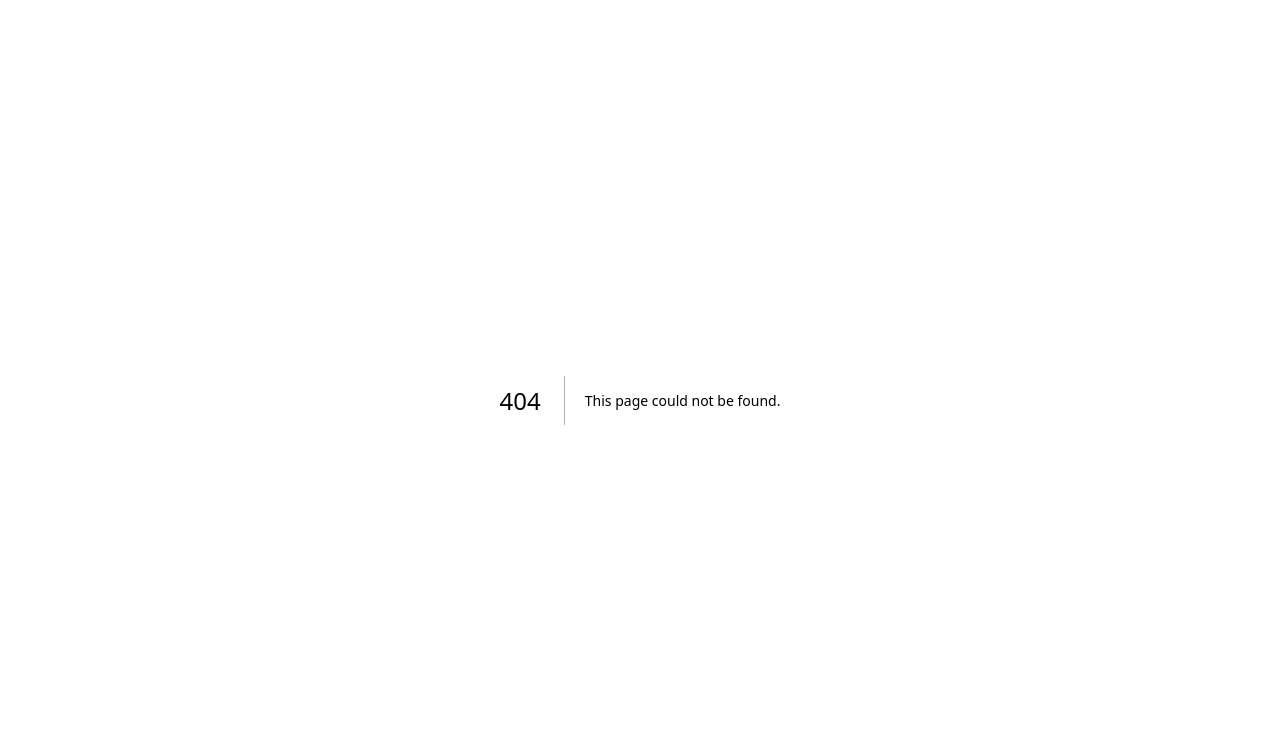
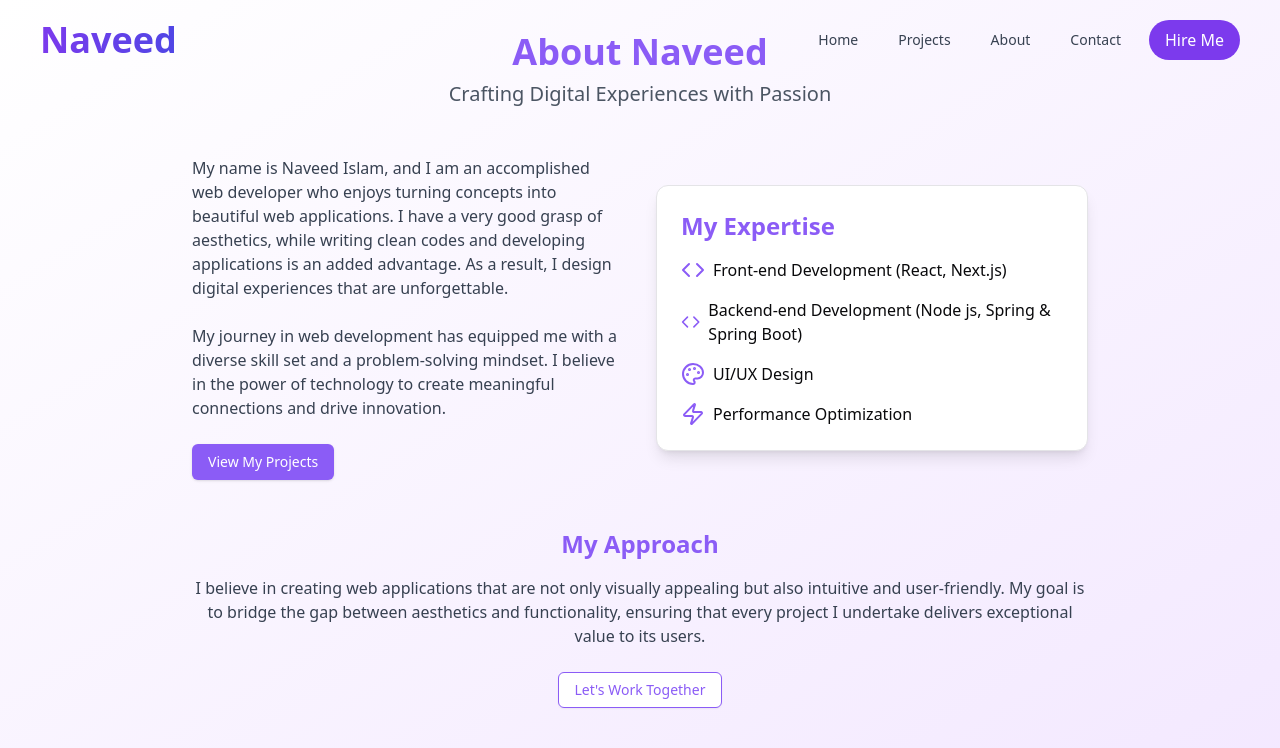
Before and after one commit to naveed-islam40/naveed-portfolio, a Next.js app: page /about in a window 1280 px wide. Before the commit this address had no page. Shown: the top 748 px of the page. Built offline with nearby package versions, Linux system fonts and the light colour scheme.

Commit message:
add pages || PORTFOLIO

```diff
--- /dev/null
+++ b/app/about/page.tsx
@@ -0,0 +1,64 @@
+import { Button } from "@/components/ui/button"
+import { Card, CardContent } from "@/components/ui/card"
+import { Code, Palette, Zap } from "lucide-react"
+
+export default function AboutUs() {
+  return (
+    <div className="min-h-screen bg-gradient-to-br from-white to-purple-100 p-8">
+      <div className="max-w-4xl mx-auto">
+        <header className="text-center mb-12">
+          <h1 className="text-4xl font-bold text-[#8B5CF6] mb-2">About Naveed</h1>
+          <p className="text-xl text-gray-600">Crafting Digital Experiences with Passion</p>
+        </header>
+
+        <div className="grid md:grid-cols-2 gap-8 items-center">
+          <div className="space-y-6">
+            <p className="text-gray-700">
+            My name is Naveed Islam, and I am an accomplished web developer who enjoys turning concepts into beautiful web applications. I have a very good grasp of aesthetics, while writing clean codes and developing applications is an added advantage. As a result, I design digital experiences that are unforgettable.
+            </p>
+            <p className="text-gray-700">
+              My journey in web development has equipped me with a diverse skill set and a problem-solving mindset. I believe in the power of technology to create meaningful connections and drive innovation.
+            </p>
+            <Button className="bg-[#8B5CF6] hover:bg-[#7C3AED] text-white">
+              View My Projects
+            </Button>
+          </div>
+
+          <Card className="bg-white shadow-lg">
+            <CardContent className="p-6">
+              <h2 className="text-2xl font-semibold text-[#8B5CF6] mb-4">My Expertise</h2>
+              <ul className="space-y-4">
+                <li className="flex items-center">
+                  <Code className="text-[#8B5CF6] mr-2" />
+                  <span>Front-end Development (React, Next.js)</span>
+                </li>
+                <li className="flex items-center">
+                  <Code className="text-[#8B5CF6] mr-2" />
+                  <span>Backend-end Development (Node js, Spring & Spring Boot)</span>
+                </li>
+                <li className="flex items-center">
+                  <Palette className="text-[#8B5CF6] mr-2" />
+                  <span>UI/UX Design</span>
+                </li>
+                <li className="flex items-center">
+                  <Zap className="text-[#8B5CF6] mr-2" />
+                  <span>Performance Optimization</span>
+                </li>
+              </ul>
+            </CardContent>
+          </Card>
+        </div>
+
+        <div className="mt-12 text-center">
+          <h2 className="text-2xl font-semibold text-[#8B5CF6] mb-4">My Approach</h2>
+          <p className="text-gray-700 mb-6">
+            I believe in creating web applications that are not only visually appealing but also intuitive and user-friendly. My goal is to bridge the gap between aesthetics and functionality, ensuring that every project I undertake delivers exceptional value to its users.
+          </p>
+          <Button variant="outline" className="border-[#8B5CF6] text-[#8B5CF6] hover:bg-[#8B5CF6] hover:text-white">
+            Let's Work Together
+          </Button>
+        </div>
+      </div>
+    </div>
+  )
+}
--- /dev/null
+++ b/app/hire-me/page.tsx
@@ -0,0 +1,42 @@
+"use client"
+import { Button } from "@/components/ui/button"
+import { Card, CardContent, CardDescription, CardHeader, CardTitle } from "@/components/ui/card"
+import { Download } from "lucide-react"
+import Link from "next/link"
+
+export default function Component() {
+  const handleDownload = () => {
+    const resumeUrl = "./Naveed_Islam.pdf"
+    const link = document.createElement("a")
+    link.href = resumeUrl
+    link.download = "Naveed_Islam_Resume.pdf"
+    document.body.appendChild(link)
+    link.click()
+    document.body.removeChild(link)
+  }
+
+  return (
+   <div className="h-screen flex justify-center items-center">
+     <Card className="w-full max-w-md mx-auto bg-white">
+      <CardHeader className="text-center">
+        <CardTitle className="text-2xl font-bold text-[#8B5CF6]">Hire Me</CardTitle>
+        <CardDescription>Let's create amazing digital experiences together</CardDescription>
+      </CardHeader>
+      <CardContent className="space-y-4">
+        <p className="text-center text-gray-600">
+          I'm Naveed Islam, a web developer passionate about transforming ideas into stunning web applications.
+        </p>
+        <div className="flex justify-center space-x-4">
+          <Button className="bg-[#8B5CF6] hover:bg-[#7C3AED] text-white" onClick={handleDownload}>
+            <Download className="mr-2 h-4 w-4" />
+            Download Resume
+          </Button>
+          <Link href={"/contact-us"} className="border-[#8B5CF6] text-[#8B5CF6] hover:bg-[#8B5CF6] hover:text-white border rounded-md px-2 font-semibold py-1">
+            Contact Me
+          </Link>
+        </div>
+      </CardContent>
+    </Card>
+   </div>
+  )
+}
--- a/app/layout.tsx
+++ b/app/layout.tsx
@@ -1,6 +1,7 @@
 import type { Metadata } from "next";
 import { Inter, Poppins } from "next/font/google";
 import "./globals.css";
+import Navbar from "@/components/Nav";
 
 const inter = Inter({ subsets: ["latin"] });
 const poppins = Poppins({subsets: ["latin"], weight: "400", variable: "--font-poppin"})
@@ -17,7 +18,9 @@ export default function RootLayout({
 }>) {
   return (
     <html lang="en">
-      <body className={`${poppins.variable} font-sans`}>{children}</body>
+      <body className={`${poppins.variable} font-sans`}>
+      <Navbar />
+        {children}</body>
     </html>
   );
 }
--- a/app/page.tsx
+++ b/app/page.tsx
@@ -4,7 +4,6 @@ import { motion } from 'framer-motion'
 import Image from 'next/image'
 import Link from 'next/link'
 import { FaPhoneAlt, FaGithub, FaLinkedin, FaTwitter } from 'react-icons/fa'
-import Nav from '@/components/Nav'
 import About from '@/components/About'
 import Skills from '@/components/Skills'
 import HireMe from '@/components/HireMe'
@@ -16,7 +15,6 @@ export default function Page() {
 
   return (
     <div className="overflow-x-hidden bg-gradient-to-br from-purple-50 to-indigo-100">
-      <Nav />
       <main className="">
         <section className="py-20 md:py-32 container sm:px-6 lg:px-8 px-4">
           <div className="grid grid-cols-1 md:grid-cols-2 gap-12 items-center">
```
Also changed, not shown: 1 other file (tests, documents, lock files or other folders).
